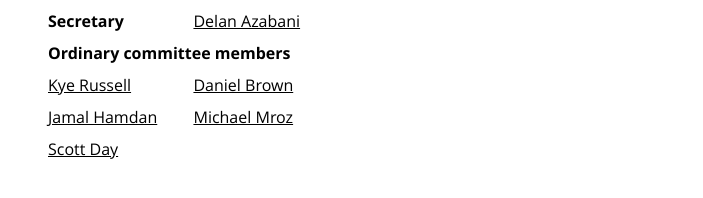
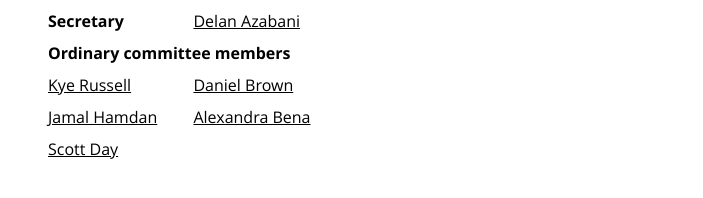
Before and after one commit to ComSSA/www.comssa.org.au, a Jekyll site: the page built from about/index.html, in a window 1280 px wide. Shown: the part 510-708 px from the top of the page, without its empty margins (288-991 px from the left). Built offline with Jekyll 4.4.1, drawn with Linux system fonts in a browser that asks for light colours.

Commit message:
Alexandra Bena new OCM

```diff
--- a/about/index.html
+++ b/about/index.html
@@ -37,7 +37,7 @@ minutes</a>.
 		<td><a href="mailto:daniel@comssa.org.au">Daniel Brown</a>
 	<tr>
 		<td><a href="mailto:jimmy@comssa.org.au">Jamal Hamdan</a>
-		<td><a href="mailto:millie@comssa.org.au">Michael Mroz</a>
+		<td><a href="mailto:alex@comssa.org.au">Alexandra Bena</a>
 	<tr>
 		<td><a href="mailto:scott@comssa.org.au">Scott Day</a>
 </table>
```
